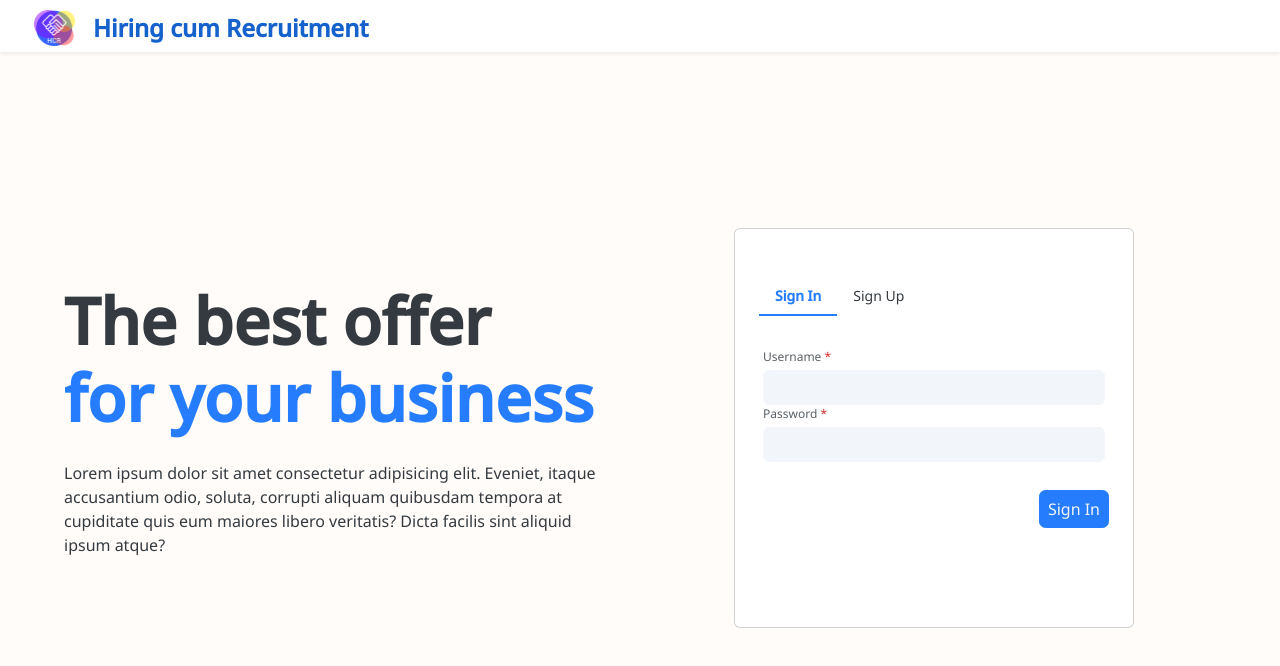
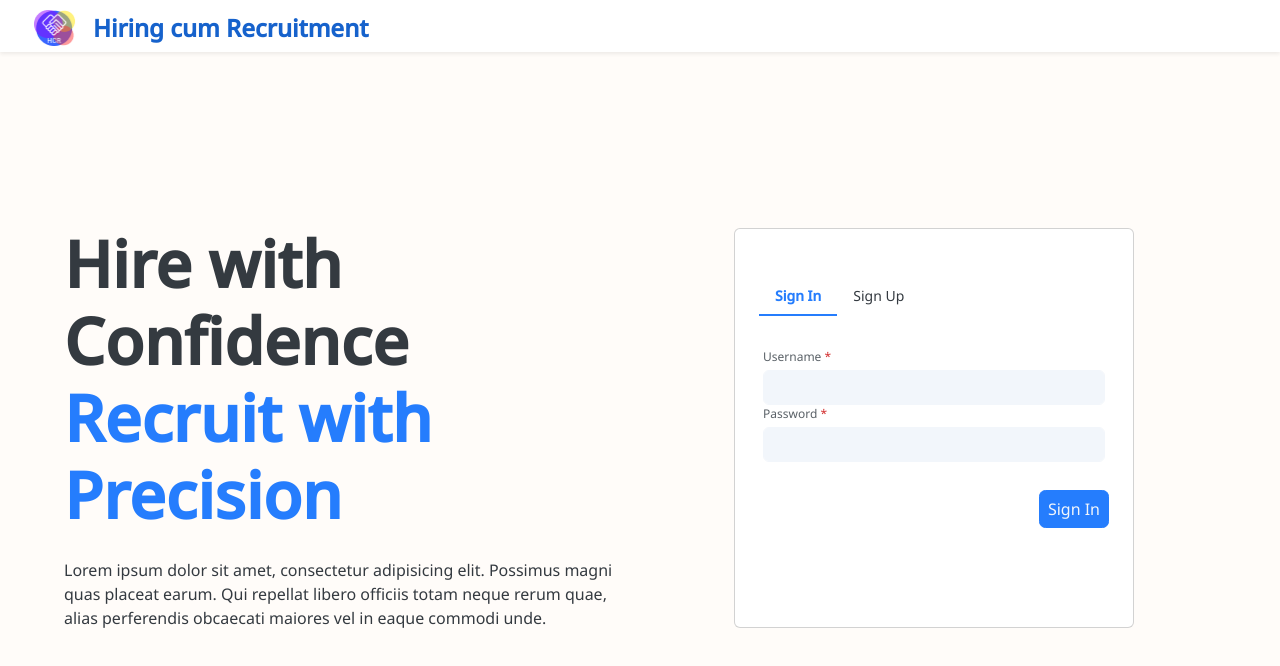
Before and after one commit to Maanas-Verma/recruitment-platform-fe, a React (Create React App) app: page / in a window 1280 px wide. Shown: the top 666 px of the page. Built offline with nearby package versions, Linux system fonts and the light colour scheme; no server answers.

Commit message:
Refactor home page and sign-in page

```diff
--- a/src/pages/home-page/Home.tsx
+++ b/src/pages/home-page/Home.tsx
@@ -6,8 +6,6 @@ import axios from "axios";
 import { toast } from "react-toastify";
 import apiService from "../../api-service/apiServices";
 import { getUser } from "../../api-service/sessionStorage";
-
-//TODO: add a patch call for resume.
 
 function Home(): ReactElement {
   const methods = useForm({
@@ -74,7 +72,7 @@ function Home(): ReactElement {
   const handleEnterTheTest = () => {
     console.log("Enter the test clicked");
     alert("You are about to enter the test!");
-    navigate("/candidate-test", { state: { testId, userId} });
+    navigate("/candidate-test", { state: { testId, userId } });
   };
 
   const handleFileUpload = async () => {
@@ -106,11 +104,14 @@ function Home(): ReactElement {
   };
 
   return (
-    <div className="d-flex flex-row mx-0 mt-6">
-      <div className="d-flex  p-2 flex-shrink">
+    <div
+      className="container-fluid row d-flex flex-row justify-content-center align-items-center p-0 m-0"
+      style={{ height: "94vh" }}
+    >
+      <div className="d-flex col-6 justify-content-center">
         <img src={imagePath} alt=""></img>
       </div>
-      <div className="d-flex col-8 flex-column">
+      <div className="d-flex col-6 flex-column">
         <div className="d-flex flex-column">
           <h3>
             <strong>
--- a/src/pages/sign-in/SignIn.tsx
+++ b/src/pages/sign-in/SignIn.tsx
@@ -19,34 +19,28 @@ function SignIn(): ReactElement {
     setIsSignUp(!isSignUp);
   };
 
-  // const handleSignInFormSubmit = (loginFormData: LoginFormData) => {
-  //   // creds validation to be added.
-  //   console.log(loginFormData);
-  //   navigate("/home");
-  // };
-
   return (
     <div
       className="px-4 py-5 px-md-5 container-fluid row text-center text-lg-start d-flex"
       style={{ height: "94vh" }}
     >
       <div className="container d-flex align-items-stretch">
-        <div className="row gx-lg-5 align-items-center d-flex align-items-center">
+        <div className="row gx-lg-5 align-items-center d-flex align-items-center flex-grow-1">
           <div className="col-lg-6 mb-5 ps-6 mb-lg-0 d-flex flex-column justify-content-center">
             <h1 className="mb-5 display-3 fw-bold ls-tight">
-              The best offer <br />
-              <span className="text-primary">for your business</span>
+              Hire with Confidence <br />
+              <span className="text-primary">Recruit with Precision</span>
             </h1>
-            <p>
-              Lorem ipsum dolor sit amet consectetur adipisicing elit. Eveniet,
-              itaque accusantium odio, soluta, corrupti aliquam quibusdam
-              tempora at cupiditate quis eum maiores libero veritatis? Dicta
-              facilis sint aliquid ipsum atque?
-            </p>
+            <span>
+              Lorem ipsum dolor sit amet, consectetur adipisicing elit. Possimus
+              magni quas placeat earum. Qui repellat libero officiis totam neque
+              rerum quae, alias perferendis obcaecati maiores vel in eaque
+              commodi unde.
+            </span>
           </div>
 
           <div className="col-lg-6 px-5 d-flex justify-content-center">
-            <div className="card" style={{ width: "400px", height: "400px"}}>
+            <div className="card" style={{ width: "400px", height: "400px" }}>
               <div className="card-header bg-transparent border-bottom-0 pt-6 px-md-5">
                 <TabControl
                   value={isSignUp ? "Sign Up" : "Sign In"}
```
